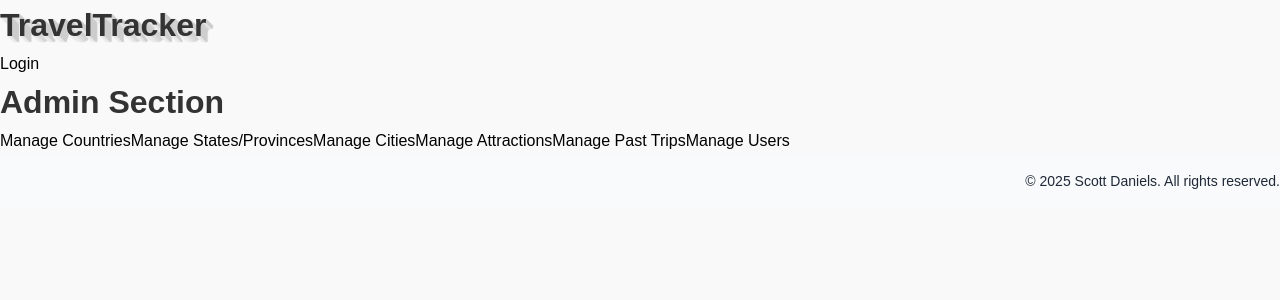
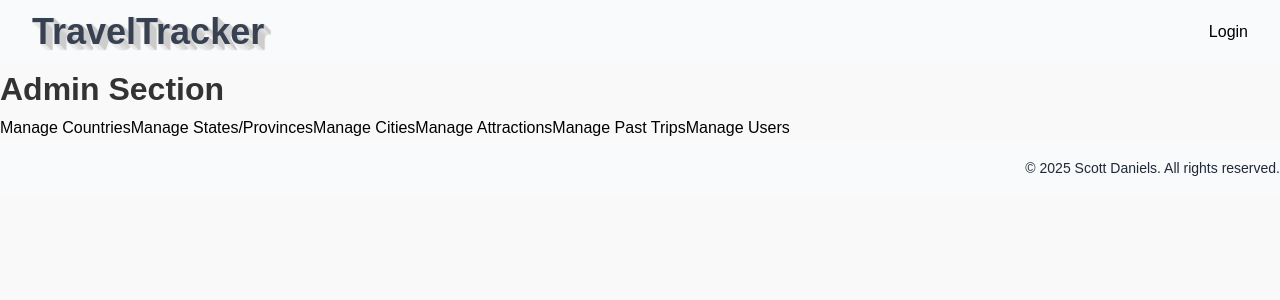
Before and after one commit to Saint48198/triptracker, a Next.js app: page /admin in a window 1280 px wide. Shown: the top 300 px of the page. Built offline with nearby package versions, Linux system fonts and the light colour scheme; no server answers.

Commit message:
converted to SASS from tailwind

```diff
--- a/components/Navbar/Navbar.module.scss
+++ b/components/Navbar/Navbar.module.scss
@@ -1,7 +1,42 @@
+// components/Navbar/Navbar.module.scss
+@import "@/styles/variables";
+@import "@/styles/utils";
+
 .containerNavbar {
+  background-color: $color-white-800;
 }
 
-.textBorder {
+.navbarWrapper {
+  max-width: 7xl;
+  margin: 0 auto;
+  padding: 0 1rem;
+
+  @media (min-width: 640px) {
+    padding: 0 1.5rem;
+  }
+
+  @media (min-width: 1024px) {
+    padding: 0 2rem;
+  }
+}
+
+.navbarContent {
+  display: flex;
+  justify-content: space-between;
+  align-items: center;
+  height: 4rem;
+}
+
+.navbarTitle {
+  display: flex;
+  align-items: center;
+
+  h1 {
+    font-size: 2.25rem;
+    font-weight: bold;
+    font-family: $font-sans;
+    color: $color-gray-800;
+    @include text-border;
     text-shadow:  1px 0 1px #ccc,
     0 1px 1px #eee,
     2px 1px 1px #ccc,
@@ -16,3 +51,67 @@
     5px 6px 1px #eee,
     7px 6px 1px #ccc;
   }
+}
+
+.menuButton {
+  display: inline-flex;
+  justify-content: center;
+  width: 100%;
+  border-radius: 0.375rem;
+  border: 1px solid $color-gray-300;
+  box-shadow: $box-shadow-sm;
+  padding: 0.5rem 1rem;
+  background-color: $color-white;
+  font-size: 0.875rem;
+  font-weight: normal;
+  color: $color-gray-700;
+
+  &:hover {
+    background-color: $color-gray-50;
+  }
+}
+
+.menuItems {
+  position: absolute;
+  z-index: 1000;
+  right: 0;
+  margin-top: 0.5rem;
+  width: 14rem;
+  border-radius: 0.375rem;
+  box-shadow: $box-shadow-lg;
+  background-color: $color-white;
+  border: 1px solid $color-black;
+  opacity: 0.05;
+
+  &:focus {
+    outline: none;
+  }
+}
+
+.menuItem {
+  padding: 0.5rem 1rem;
+  font-size: 0.875rem;
+
+  &.active {
+    background-color: $color-gray-100;
+    color: $color-gray-900;
+  }
+
+  &.inactive {
+    color: $color-gray-700;
+  }
+}
+
+.loginButton {
+  display: inline-block;
+  padding: 0.5rem 1rem;
+  background-color: $color-blue-600;
+  color: $color-white;
+  font-size: 0.875rem;
+  font-weight: normal;
+  border-radius: 0.375rem;
+
+  &:hover {
+    background-color: $color-blue-700;
+  }
+}
--- a/components/Navbar/Navbar.tsx
+++ b/components/Navbar/Navbar.tsx
@@ -31,19 +31,11 @@ const Navbar = () => {
   }, []);
 
   return (
-    <header className={(styles.containerNavbar, 'bg-white-800')}>
-      <div className="max-w-7xl mx-auto px-4 sm:px-6 lg:px-8">
-        <div className="flex justify-between items-center h-16">
-          <div className="flex items-center">
-            <h1
-              className={classNames(
-                'text-4xl',
-                'font-bold',
-                'font-sans',
-                'text-gray-800',
-                styles.textBorder
-              )}
-            >
+    <header className={styles.containerNavbar}>
+      <div className={styles.navbarWrapper}>
+        <div className={styles.navbarContent}>
+          <div className={styles.navbarTitle}>
+            <h1>
               <Link href={'/'}>TravelTracker</Link>
             </h1>
           </div>
@@ -53,7 +45,7 @@ const Navbar = () => {
                 <span>{user?.username}</span>
                 <Menu as="div" className="relative inline-block text-left">
                   <div>
-                    <Menu.Button className="inline-flex justify-center w-full rounded-md border border-gray-300 shadow-sm px-4 py-2 bg-white text-sm font-medium text-gray-700 hover:bg-gray-50">
+                    <Menu.Button className={styles.menuButton}>
                       Menu
                     </Menu.Button>
                   </div>
@@ -66,10 +58,7 @@ const Navbar = () => {
                     leaveFrom="transform opacity-100 scale-100"
                     leaveTo="transform opacity-0 scale-95"
                   >
-                    <Menu.Items
-                      as="button"
-                      className="origin-top-right absolute z-1000 right-0 mt-2 w-56 rounded-md shadow-lg bg-white ring-1 ring-black ring-opacity-5 focus:outline-none"
-                    >
+                    <Menu.Items as="button" className={styles.menuItems}>
                       <div className="py-1">
                         <Menu.Item as="button">
                           {({ active }) => (
@@ -77,9 +66,8 @@ const Navbar = () => {
                               href={'/admin'}
                               className={classNames(
                                 active
-                                  ? 'bg-gray-100 text-gray-900'
-                                  : 'text-gray-700',
-                                'block px-4 py-2 text-sm'
+                                  ? styles.menuItem + ' ' + styles.active
+                                  : styles.menuItem + ' ' + styles.inactive
                               )}
                             >
                               Admin
@@ -92,9 +80,8 @@ const Navbar = () => {
                               href={'/trips'}
                               className={classNames(
                                 active
-                                  ? 'bg-gray-100 text-gray-900'
-                                  : 'text-gray-700',
-                                'block px-4 py-2 text-sm'
+                                  ? styles.menuItem + ' ' + styles.active
+                                  : styles.menuItem + ' ' + styles.inactive
                               )}
                             >
                               Trips
--- a/styles/utils.scss
+++ b/styles/utils.scss
@@ -2,6 +2,22 @@
 
 @mixin background-color-opacity($color, $opacity) {
   background-color: rgba($color, $opacity);
+}
+
+@mixin text-border {
+  text-shadow: 1px 0 1px #ccc,
+  0 1px 1px #eee,
+  2px 1px 1px #ccc,
+  1px 2px 1px #eee,
+  3px 2px 1px #ccc,
+  2px 3px 1px #eee,
+  4px 3px 1px #ccc,
+  3px 4px 1px #eee,
+  5px 4px 1px #ccc,
+  4px 5px 1px #eee,
+  6px 5px 1px #ccc,
+  5px 6px 1px #eee,
+  7px 6px 1px #ccc;
 }
 
 
--- a/styles/variables.scss
+++ b/styles/variables.scss
@@ -1,15 +1,23 @@
 // styles/variables.scss
 
+// Fonts
+$font-sans: Arial, sans-serif;
+
 // Colors
+$color-gray-50: #f9fafb;
 $color-gray-100: #f3f4f6;
 $color-gray-200: #e5e7eb;
 $color-gray-300: #d1d5db;
+$color-gray-700: #4b5563;
 $color-gray-800: #374151;
+$color-gray-900: #1f2937;
 $color-white: #ffffff;
 $color-white-800: #f9fafb;
 $color-black: #000000;
 $color-black-300: #1f2937;
 $color-blue-500: #3b82f6;
+$color-blue-600: #2563eb;
+$color-blue-700: #2563eb;
 $color-green-700: #047857;
 $color-green-100: #d1fae5;
 $color-green-400: #34d399;
@@ -26,4 +34,5 @@ $border-radius-lg: 0.5rem;
 $border-radius: 0.25rem;
 
 // Box shadow
+$box-shadow-sm: 0 1px 2px rgba(0, 0, 0, 0.05);
 $box-shadow-lg: 0 10px 15px rgba(0, 0, 0, 0.1);
```
Lines whose indentation alone changed are shown as unchanged.
